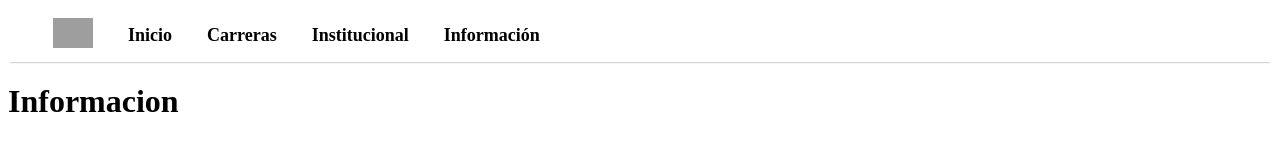
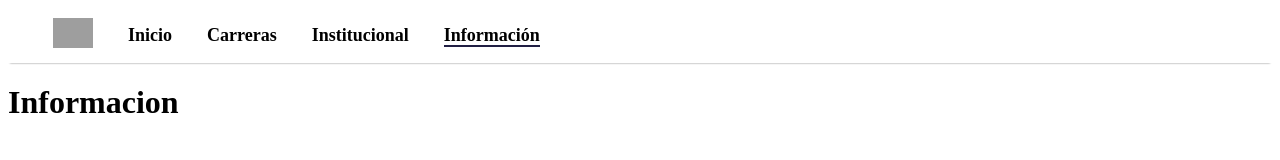
Before and after one commit to valentttino/svelteProyect-POC-DSW-2024, a SvelteKit app: page /informacion in a window 1280 px wide. Shown: the top 160 px of the page. Built offline with nearby package versions, Linux system fonts and the light colour scheme; grey boxes are pictures that could not be loaded.

Commit message:
header and welcomesection actualization

```diff
--- a/src/components/Header.svelte
+++ b/src/components/Header.svelte
@@ -1,4 +1,5 @@
 <script>
+  import { page } from '$app/stores'
   const utnLogo = "https://caimasegall.com.ar/wp-content/uploads/2020/08/logo-UTN-1.png"
 </script>
 
@@ -42,18 +43,33 @@
   a:hover {
     color: #333;
   }
+
+  .active {
+    font-weight: bold;
+    border-bottom: 2px solid #201E43;
+  }
 </style>
 
 <header>
   <nav>
     <ul>
       <li>
-        <img src={utnLogo} alt="UTN Logo">
+        <a href="/">
+          <img src={utnLogo} alt="UTN Logo">
+        </a>
       </li>
-      <li><a href="/">Inicio</a></li>
-      <li><a href="/carreras">Carreras</a></li>
-      <li><a href="/institucional">Institucional</a></li>
-      <li><a href="/informacion">Información</a></li>
+      <li>
+        <a href="/" class={$page.url.pathname === '/' ? 'active' : ''}>Inicio</a>
+      </li>
+      <li>
+        <a href="/carreras" class={$page.url.pathname === '/carreras' ? 'active' : ''}>Carreras</a>
+      </li>
+      <li>
+        <a href="/institucional" class={$page.url.pathname === '/institucional' ? 'active' : ''}>Institucional</a>
+      </li>
+      <li>
+        <a href="/informacion" class={$page.url.pathname === '/informacion' ? 'active' : ''}>Información</a>
+      </li>
     </ul>
   </nav>
 </header>
--- a/src/components/WelcomeSection.svelte
+++ b/src/components/WelcomeSection.svelte
@@ -4,6 +4,7 @@
 
 <style>
   body{
+    margin: 0;
     background-color: #201E43;
     color: white;
     text-align: center;
```
